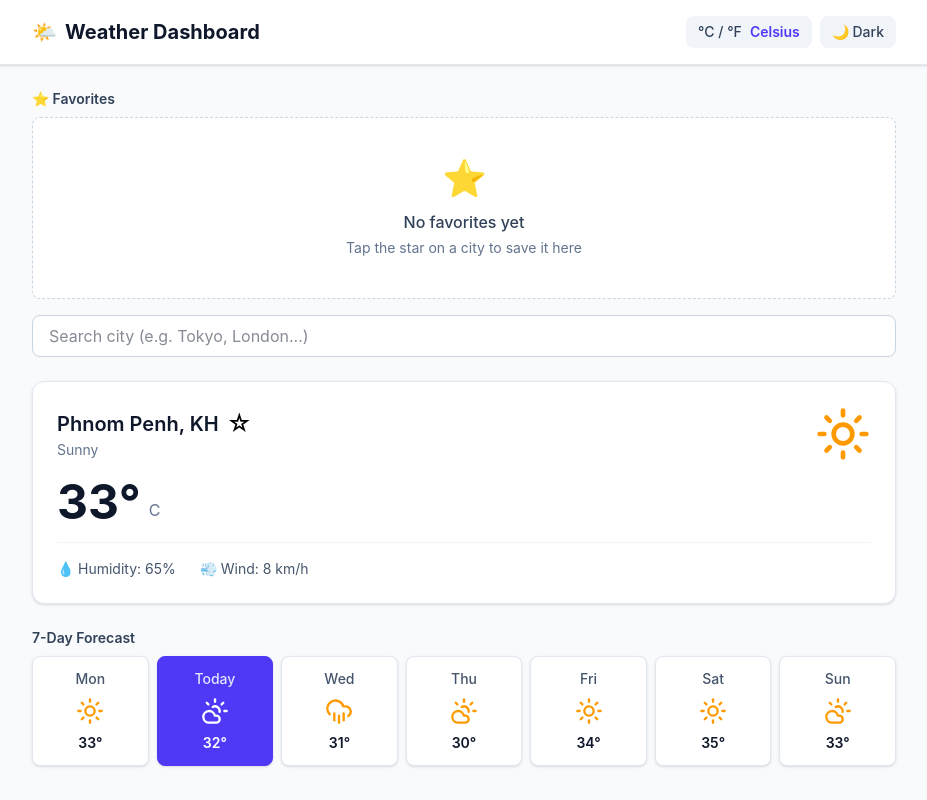
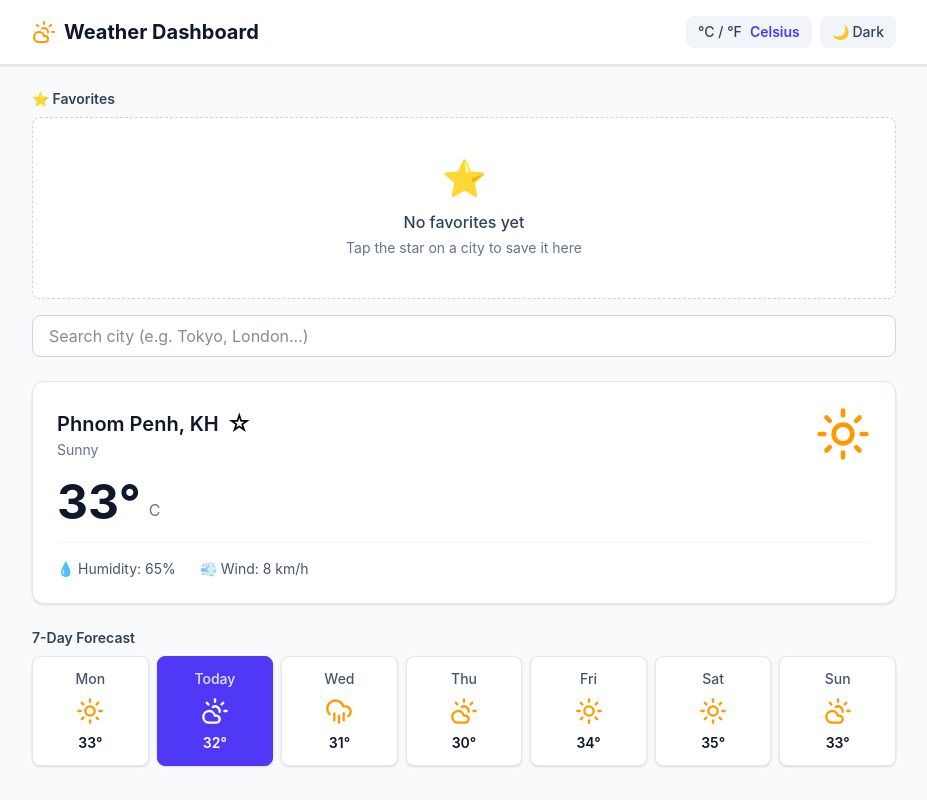
Before and after one commit to sieve-dev-sudo/weather-dashboard, a React (Vite) app: page / in a window 1280 px wide. Shown: the whole page, without its empty margins (176-1103 px from the left). Built offline with nearby package versions, Linux system fonts and the light colour scheme.

Commit message:
refactor: replace logo emoji with Lucide icon in Header

```diff
--- a/src/components/Header.jsx
+++ b/src/components/Header.jsx
@@ -1,3 +1,4 @@
+import { CloudSun } from 'lucide-react'
 import UnitToggle from './UnitToggle'
 import DarkModeToggle from './DarkModeToggle'
 
@@ -6,7 +7,7 @@ function Header({ unit, onToggleUnit, isDark, onToggleDark }) {
     <header className="bg-white dark:bg-slate-800 shadow-sm border-b border-slate-200 dark:border-slate-700">
       <div className="max-w-4xl mx-auto px-4 py-3 sm:py-4 flex flex-col sm:flex-row items-center justify-between gap-2 sm:gap-0">
         <h1 className="text-lg sm:text-xl font-bold text-slate-900 dark:text-slate-100 flex items-center gap-2">
-          <span>🌤️</span>
+          <CloudSun size={24} className="text-amber-500" />
           <span>Weather Dashboard</span>
         </h1>
         <div className="flex items-center gap-2">
```
